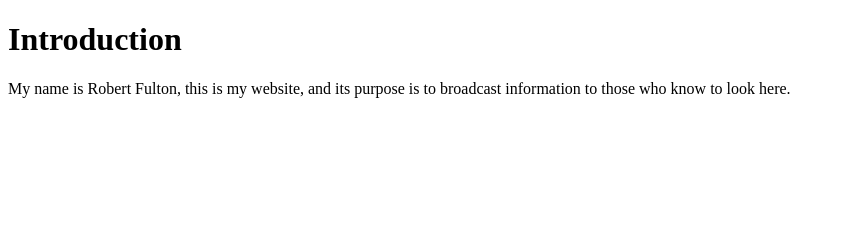
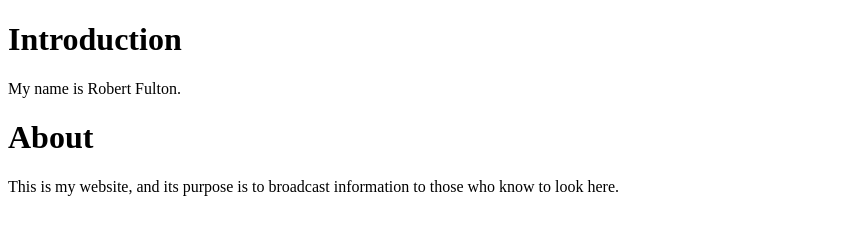
Before and after one commit to rmfulton/rmfulton.github.io, a plain HTML site: page docs/index.html in a window 1280 px wide. Shown: the whole page, without its empty margins (0-845 px from the left). Drawn offline with Linux system fonts and the light colour scheme.

Commit message:
refactored lines

```diff
--- a/docs/index.html
+++ b/docs/index.html
@@ -8,8 +8,13 @@
         Introduction
     </h1>
     <p>
-        My name is Robert Fulton, this is my website, and its purpose is to broadcast information to those who know to
-        look here.
+        My name is Robert Fulton.
+    </p>
+    <h1>
+        About
+    </h1>
+    <p>
+        This is my website, and its purpose is to broadcast information to those who know to look here.
     </p>
 </body>
 
```
